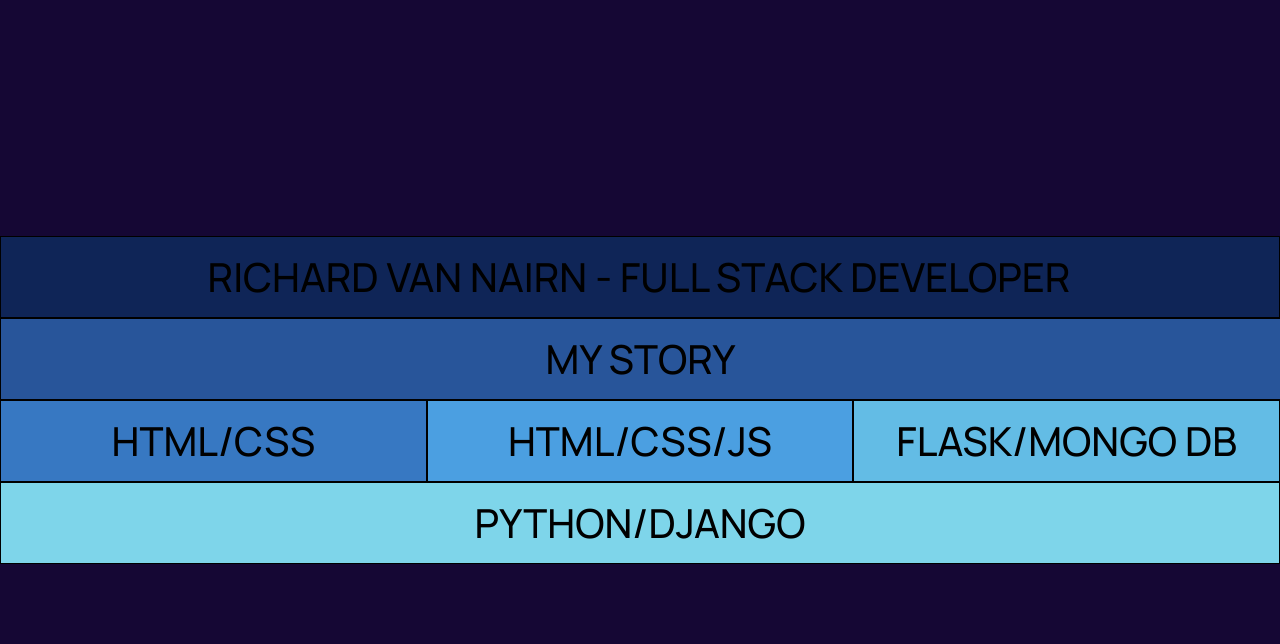
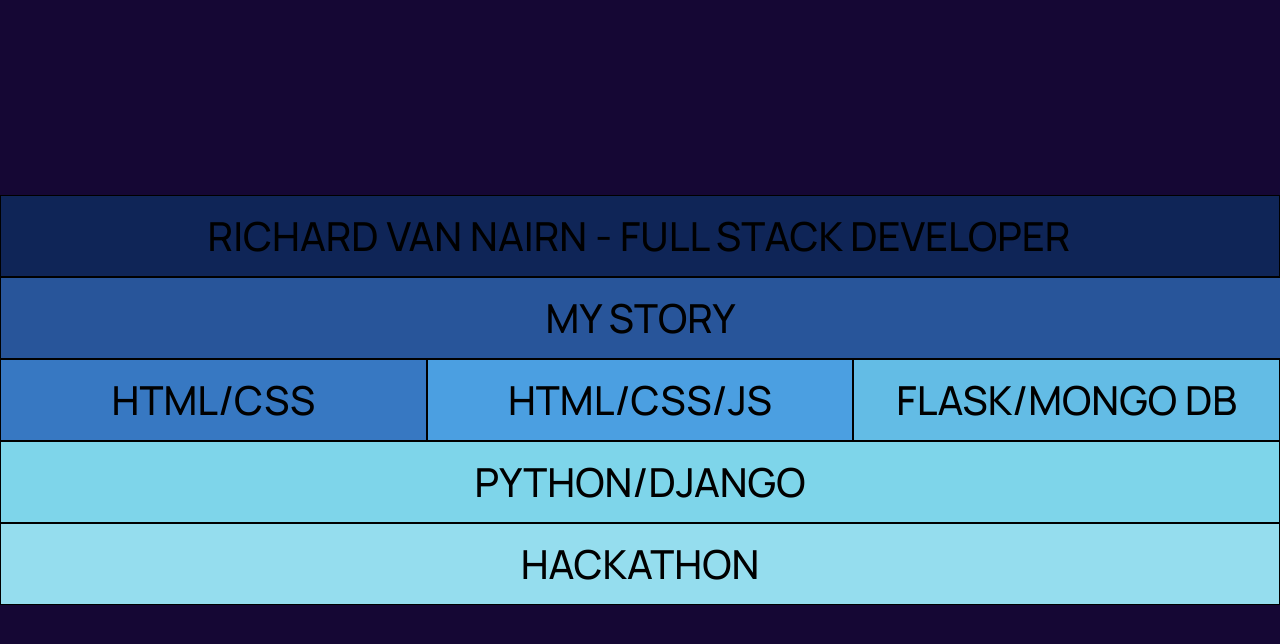
Before and after one commit to RvN-R/richard-van-nairn-portfolio, a Flask app: page / in a window 1280 px wide. Shown: the top 644 px of the page. Run offline with Flask 2, Linux system fonts and the light colour scheme; some libraries are stand-ins or nearby versions; some web fonts are replaced.

Commit message:
Hackathon top section added

```diff
--- a/static/css/style.css
+++ b/static/css/style.css
@@ -73,9 +73,14 @@
     background-color: #7ED5EA;
 }
 
+.hackathon-color{
+    background-color: #95DDEE;
+}
+
 .lighter-color-a{
     color: slategray;
 }
+
 
 #top-row {
     padding-left: 10px;
@@ -105,7 +110,8 @@
 #top-milestone-2,
 #top-milestone-2-md,
 #top-milestone-3,
-#top-milestone-4 {
+#top-milestone-4,
+#top-hackathon {
     text-align: center;
 }
 
@@ -144,7 +150,8 @@
 #top-milestone-3,
 #bottom-milestone-3,
 #top-milestone-4,
-#bottom-milestone-4 {
+#bottom-milestone-4,
+#top-hackathon {
     border-color: black;
     border-style: solid;
     border-width: 1px;
@@ -201,6 +208,14 @@
     text-shadow: 2px 2px 5px black;
 }
 
+#top-hackathon :hover,
+#top-hackathon :focus {
+    background-color: #95DDEE;
+    text-align: center;
+    color: white;
+    text-shadow: 2px 2px 5px black;
+}
+
 #top-my-story :hover,
 #top-my-story :focus {
     text-align: center;
--- a/templates/index.html
+++ b/templates/index.html
@@ -178,6 +178,14 @@
                     <p><a class="lighter-color-a" href="https://glass-jungle.herokuapp.com/" class="" target="_blank"><b>Click the link</b></a> to be taken to the Glass Jungle Website</p>
             </div>
         </div>
+        <!--Hackathon-->
+        <div class="row">
+            <div id="top-hackathon" class="hackathon-color col-xxl-12 col-xl-12 col-lg-12 col-md-12 col-sm-12 justify-content-center">
+                <p>
+                    <h1>HACKATHON</h1>
+                </p>
+            </div>
+        </div>
     </div>
 
 
```
